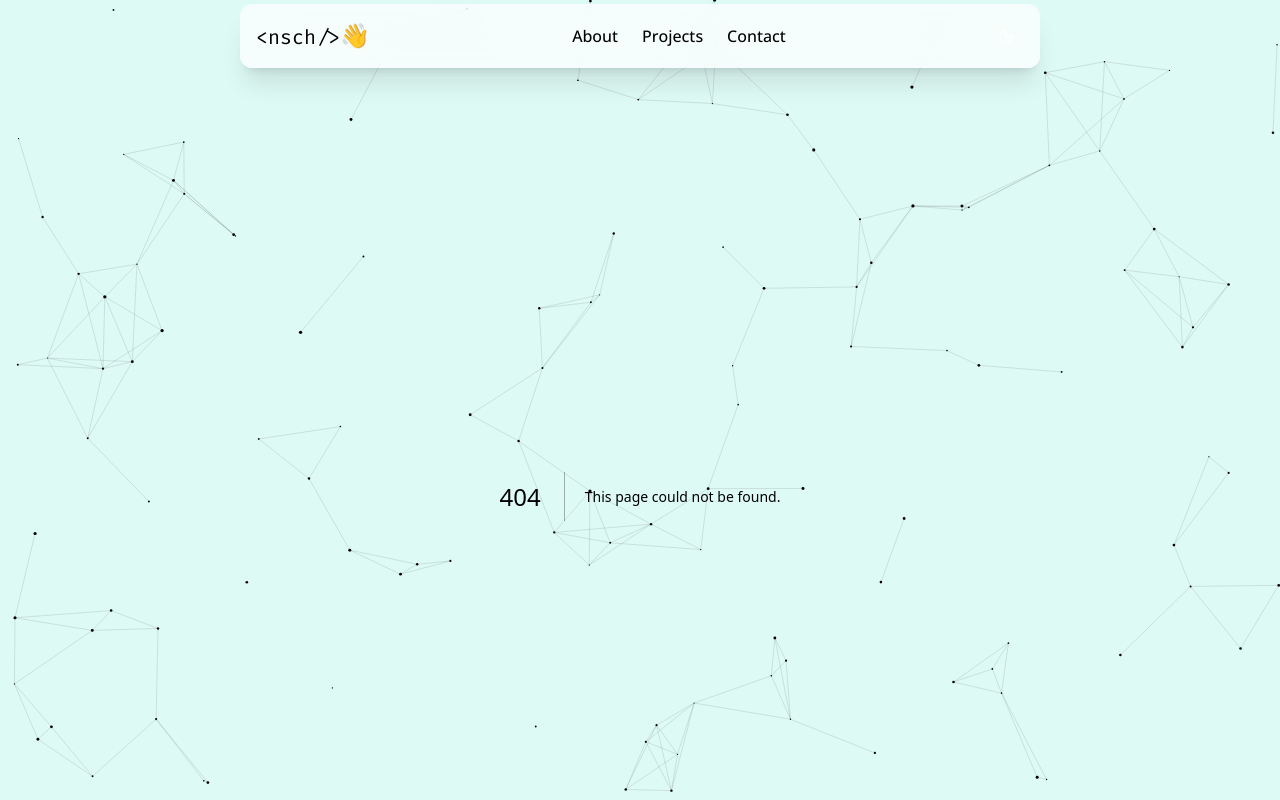
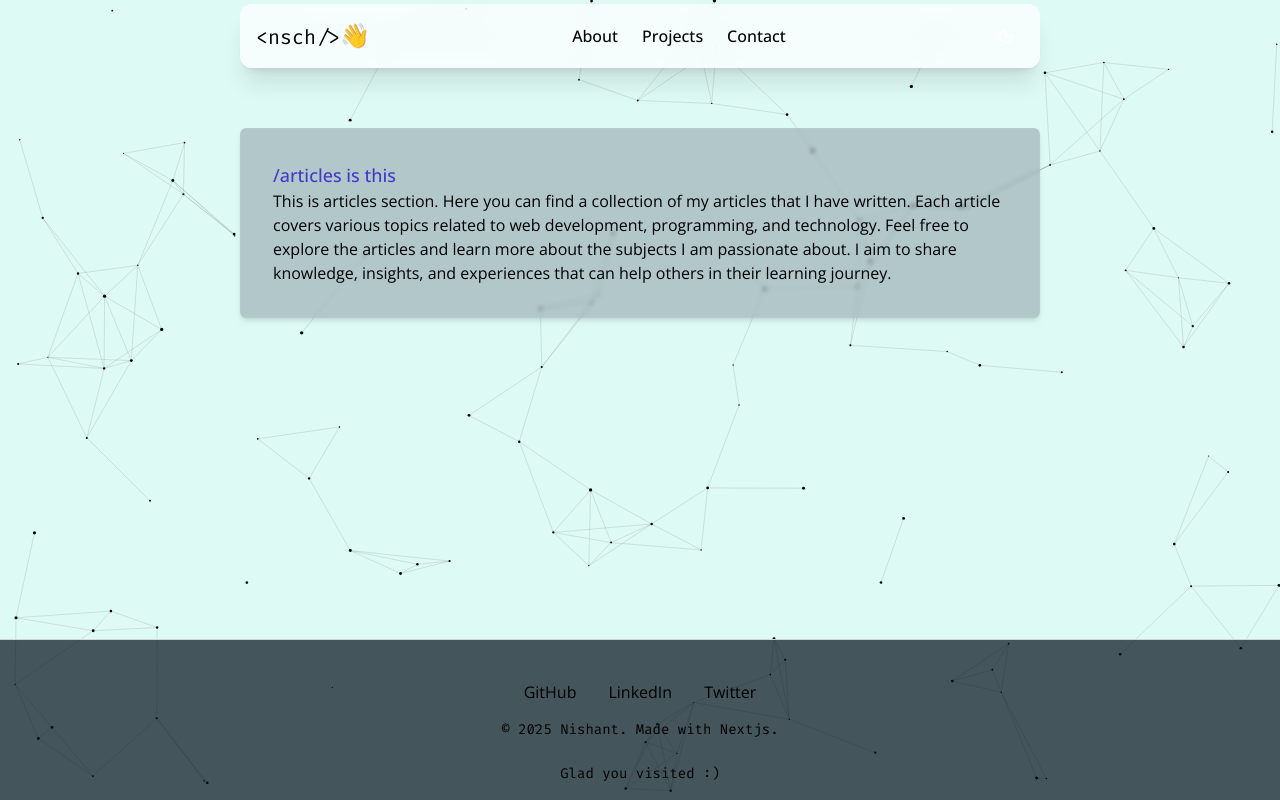
Before and after one commit to nishnt2/nsch, a Next.js app: page /articles in a window 1280 px wide. Before the commit this address had no page. Shown: the top 800 px of the page. Built offline with nearby package versions, Linux system fonts and the light colour scheme.

Commit message:
added new page routes

```diff
--- /dev/null
+++ b/src/app/about/page.tsx
@@ -0,0 +1,16 @@
+import AnimatedBlock from "@/components/animation/animated-block";
+import Container from "@/components/container";
+import Section from "@/components/section";
+
+export default function Article() {
+  return (
+    <Container>
+      <AnimatedBlock>
+        <Section title="aboutme">
+          This is about page for my personal website. It contains information
+          about me, my interests, and my work.
+        </Section>
+      </AnimatedBlock>
+    </Container>
+  );
+}
--- /dev/null
+++ b/src/app/article/[id]/page.tsx
@@ -0,0 +1,13 @@
+import AnimatedBlock from "@/components/animation/animated-block";
+import Container from "@/components/container";
+import Section from "@/components/section";
+
+export default function Article() {
+  return (
+    <Container>
+      <AnimatedBlock>
+        <Section title="article">This is an article </Section>
+      </AnimatedBlock>
+    </Container>
+  );
+}
--- /dev/null
+++ b/src/app/articles/page.tsx
@@ -0,0 +1,20 @@
+import AnimatedBlock from '@/components/animation/animated-block';
+import Container from '@/components/container';
+import Section from '@/components/section';
+
+export default function Article() {
+  return (
+    <Container>
+      <AnimatedBlock>
+        <Section title="articles">
+          This is articles section. Here you can find a collection of my
+          articles that I have written. Each article covers various topics
+          related to web development, programming, and technology. Feel free to
+          explore the articles and learn more about the subjects I am passionate
+          about. I aim to share knowledge, insights, and experiences that can
+          help others in their learning journey.
+        </Section>
+      </AnimatedBlock>
+    </Container>
+  );
+}
--- /dev/null
+++ b/src/app/projects/page.tsx
@@ -0,0 +1,20 @@
+import AnimatedBlock from "@/components/animation/animated-block";
+import Container from "@/components/container";
+import Section from "@/components/section";
+
+export default function Article() {
+  return (
+    <Container>
+      <AnimatedBlock>
+        <Section title="projects">
+          This is projects section. Here you can find a collection of my
+          projects that I have worked on. Each project showcases my skills and
+          expertise in web development, programming, and technology. Feel free
+          to explore the projects and learn more about the technologies and
+          techniques I have used. I aim to share my work and inspire others in
+          their own projects.
+        </Section>
+      </AnimatedBlock>
+    </Container>
+  );
+}
```
Also changed, not shown: src/app/testPage/page.tsx (deleted).
